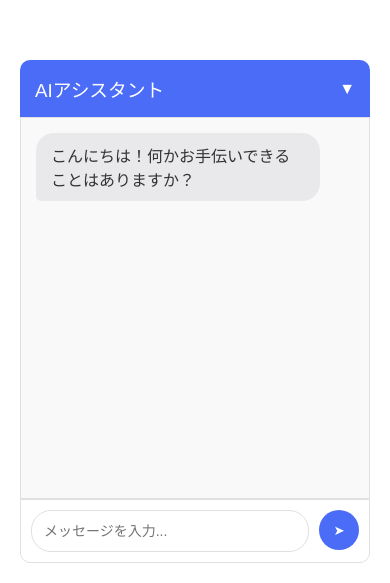
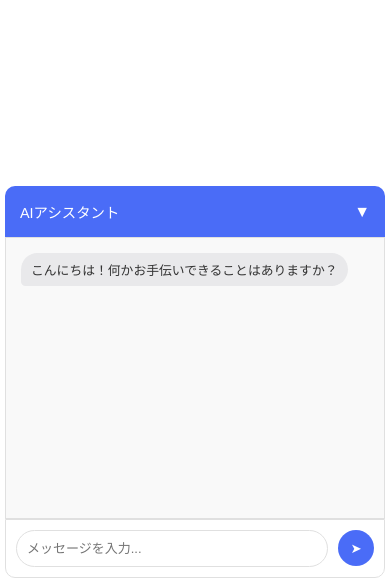
Before and after one commit to OBookBook/chatBot-static, a plain HTML site: page index.html in a window 390 px wide. Shown: the part 261-844 px from the top of the page. Drawn offline with Linux system fonts and the light colour scheme.

Commit message:
style sp

```diff
--- a/index.html
+++ b/index.html
@@ -2,6 +2,7 @@
 <html lang="ja">
   <head>
     <meta charset="UTF-8" />
+    <meta name="viewport" content="width=device-width, initial-scale=1.0" />
     <title>チャットボット</title>
     <link rel="stylesheet" href="style.css" />
   </head>
--- a/style.css
+++ b/style.css
@@ -13,6 +13,7 @@ body {
   display: flex;
   flex-direction: column;
   z-index: 1000;
+  max-width: 90vw;
 }
 
 .chat-header {
@@ -29,6 +30,7 @@ body {
 .chat-header h3 {
   margin: 0;
   font-weight: 500;
+  font-size: 1rem;
 }
 
 #chatbox {
@@ -39,6 +41,7 @@ body {
   background-color: #f9f9f9;
   border-left: 1px solid #e0e0e0;
   border-right: 1px solid #e0e0e0;
+  max-height: 50vh;
 }
 
 .message-container {
@@ -53,6 +56,8 @@ body {
   padding: 10px 15px;
   border-radius: 18px;
   margin-bottom: 10px;
+  word-wrap: break-word;
+  font-size: 0.9rem;
 }
 
 .user-message {
@@ -104,3 +109,56 @@ body {
 #sendButton:hover {
   background-color: #3a5ce5;
 }
+
+@media screen and (max-width: 768px) {
+  .chat-container {
+    bottom: 10px;
+    right: 10px;
+    width: calc(100% - 20px);
+    max-width: 100%;
+  }
+
+  .chat-header h3 {
+    font-size: 0.9rem;
+  }
+
+  #chatbox {
+    height: 300px;
+  }
+
+  .user-message,
+  .bot-message {
+    max-width: 85%;
+    padding: 8px 12px;
+    font-size: 0.85rem;
+  }
+
+  #userInput {
+    padding: 10px;
+    font-size: 13px;
+  }
+
+  #sendButton {
+    width: 36px;
+    height: 36px;
+  }
+}
+
+@media screen and (max-width: 480px) {
+  .chat-container {
+    bottom: 5px;
+    right: 5px;
+    width: calc(100% - 10px);
+  }
+
+  #chatbox {
+    height: 250px;
+  }
+
+  .user-message,
+  .bot-message {
+    max-width: 90%;
+    padding: 7px 10px;
+    font-size: 0.8rem;
+  }
+}
```
